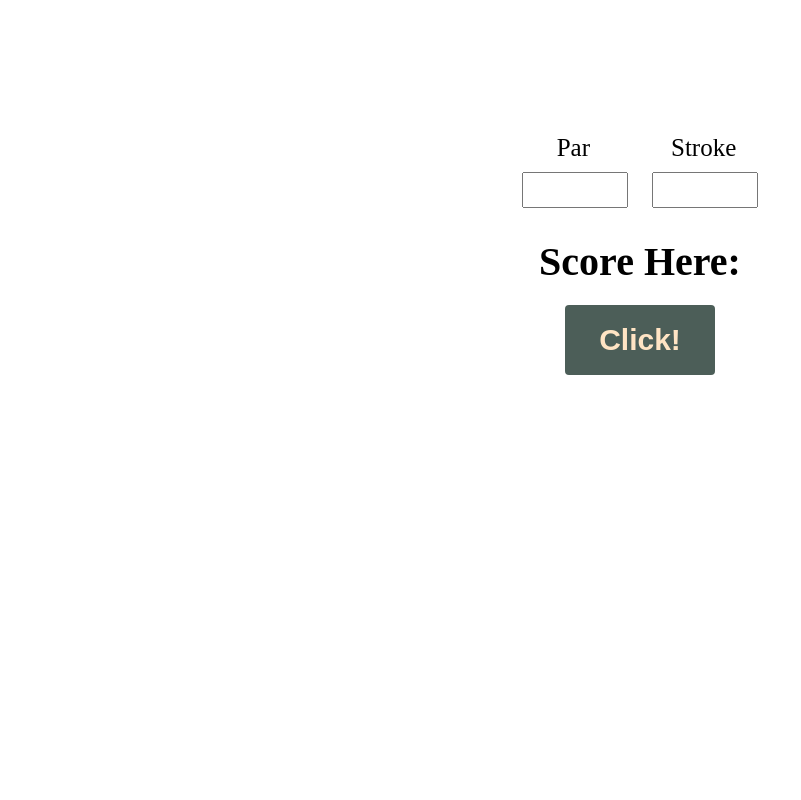
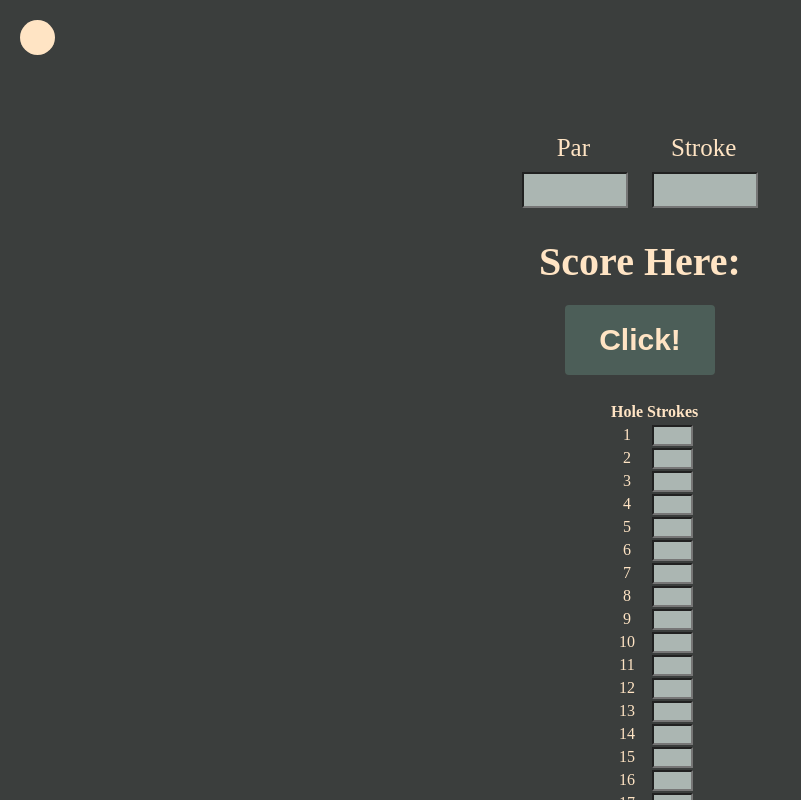
Before and after one commit to parsTroy/Golf-Tracker, a plain HTML site: page index.html in a window 1280 px wide. Shown: the whole page, without its empty margins (0-801 px from the left). Drawn offline with Linux system fonts and the light colour scheme.

Commit message:
COmmit Adding Table

```diff
--- a/index.html
+++ b/index.html
@@ -9,6 +9,9 @@
 </head>
 <body>
     <div class="container">
+        <div class="day-night">
+            <button id="dnBtn"></button>
+        </div>
         <div>
             <label class="labels" id="parLbl">Par</label>
             <label class="labels" id="strokeLbl">Stroke</label>
--- a/index.js
+++ b/index.js
@@ -6,6 +6,7 @@ const strokeLbl = document.querySelector("#strokeLbl");
 const holePar = document.querySelector("#holePar");
 const holeStroke = document.querySelector("#holeStroke");
 
+let holeNum = 1;
 let par;
 let strokes;
 
@@ -40,3 +41,48 @@ function setValues() {
       }
       scoreRun(par, strokes);
 }
+
+var table = document.createElement('table');
+table.classList.add('table');
+
+var thead = document.createElement('thead');
+var headRow = document.createElement('tr');
+var columnNames = ["Hole", "Strokes"];
+
+for (var i = 0; i < 2; i++) {
+  var th = document.createElement('th');
+  th.appendChild(document.createTextNode(columnNames[i]));
+  headRow.appendChild(th);
+}
+
+thead.appendChild(headRow);
+
+var tbody = document.createElement('tbody');
+
+for (var i = 0; i < 18; i++) {
+  var tr = document.createElement('tr');
+
+  for (var j = 0; j < 2; j++) {
+    var td = document.createElement('td');
+
+    if (j == 1) {
+      td.classList.add("input");
+      var input = document.createElement('input');
+      input.type = "text";
+      td.appendChild(input);
+      tr.appendChild(td);
+      input.style.width = "25px";
+      input.style.backgroundColor = "rgb(171, 182, 178)";
+      continue;
+    }
+
+    td.appendChild(document.createTextNode(holeNum++));
+    tr.appendChild(td);
+  }
+
+  tbody.appendChild(tr);
+}
+
+table.appendChild(thead);
+table.appendChild(tbody);
+document.body.appendChild(table)
--- a/style.css
+++ b/style.css
@@ -2,11 +2,31 @@ body {
     display: flex;
     text-align: center;
     align-items: center;
+    background-color: rgb(59, 62, 61);
+    color: bisque;
 }
 
 input {
     padding-left: 10px;
     margin-bottom: -50px;
+}
+
+.day-night {
+    position: fixed;
+    top: 20px;
+    left: 20px;
+}
+
+#dnBtn {
+    width: 35px;
+    height: 35px;
+    border: none;
+    border-radius: 35px;
+    transform: 0.15s;
+    background-color: bisque;
+}
+#dnBtn:active {
+    opacity: 0.8;
 }
 
 .container {
@@ -27,6 +47,7 @@ input {
     width: 90px;
     height: 30px;
     margin: 10px;
+    background-color: rgb(171, 182, 178);
 }
 
 #scoreTxt {
@@ -53,3 +74,14 @@ input {
 #scoreBtn:active {
     opacity: 0.7;
 }
+
+table {
+    top: 50%;
+    left: 47.5%;
+    align-items: center;
+    text-align: center;
+    position: fixed;
+}
+#stroke-table {
+    font-size: 20px;
+}
```
